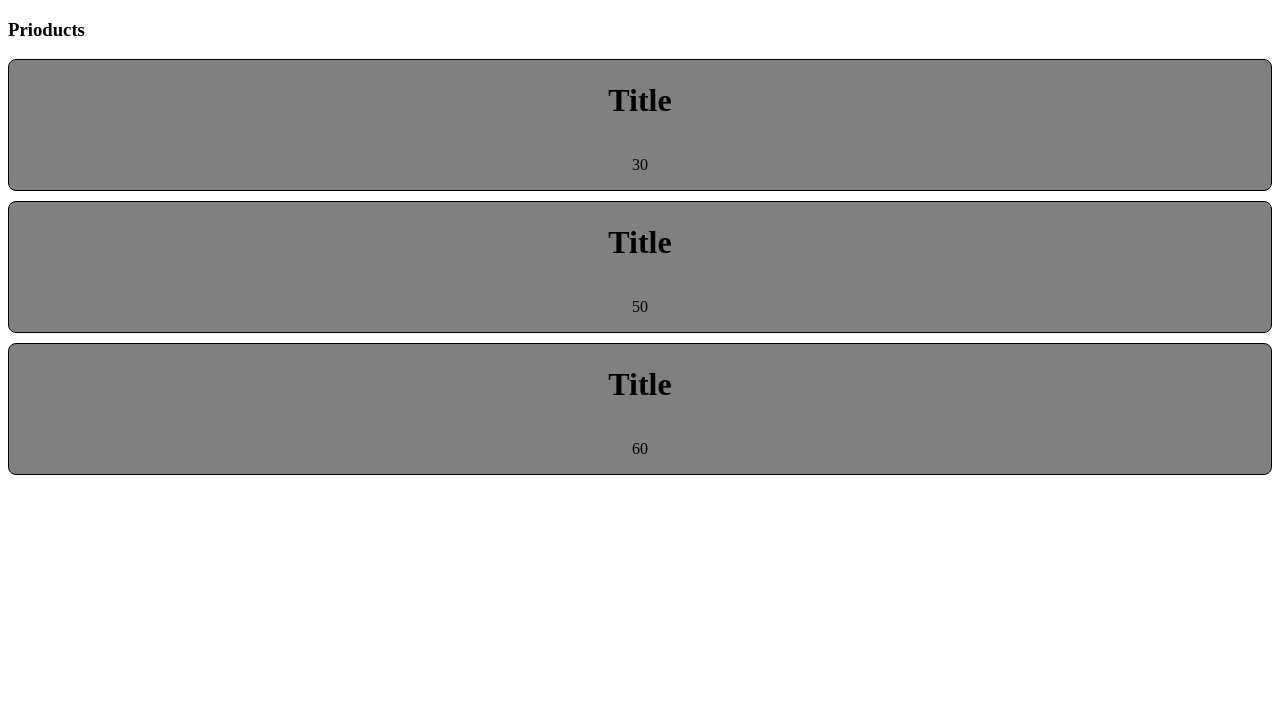
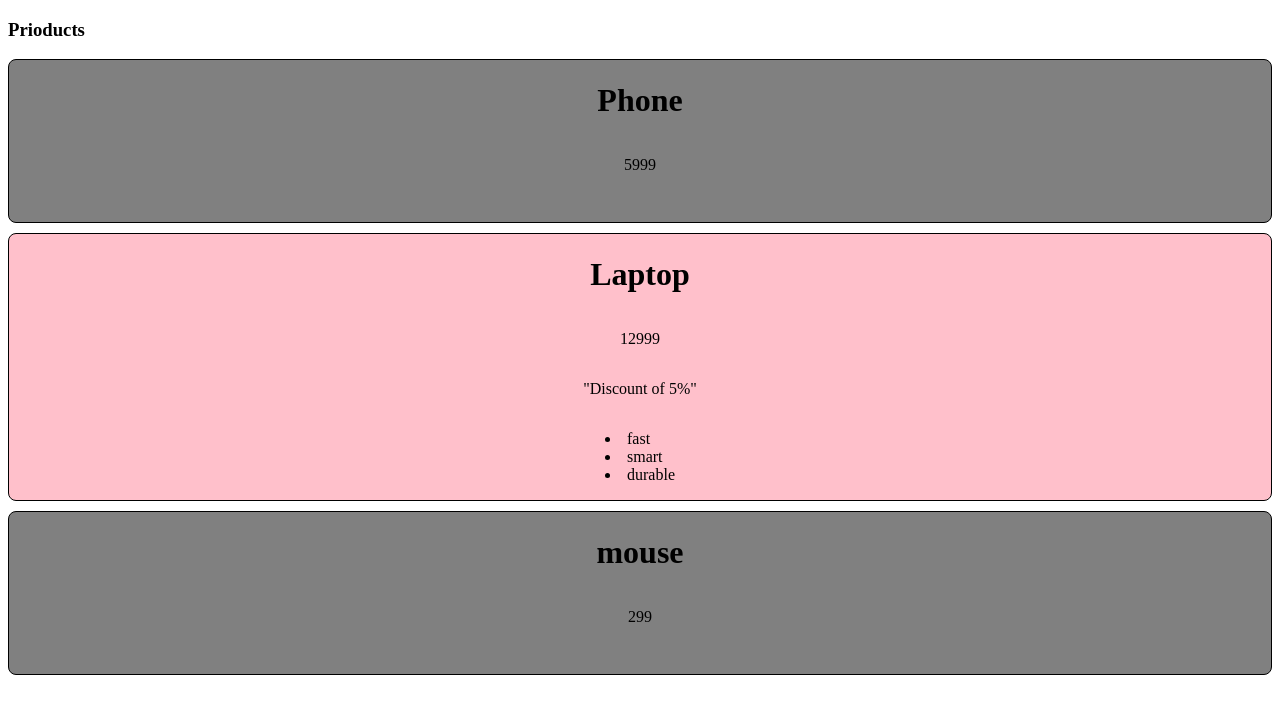
Before and after one commit to Rajit909/React_practice-main-, a React (Create React App) app: page / in a window 1280 px wide. Shown: the top 714 px of the page. Built offline with nearby package versions, Linux system fonts and the light colour scheme.

Commit message:
conditional in  react

```diff
--- a/src/component/product.jsx
+++ b/src/component/product.jsx
@@ -1,13 +1,27 @@
-import React from 'react'
+// import React from 'react'
 
-const Product = ({title, price}) => {
+function Product({title, price=5999, features}){
+
+  const list = features ? features.map((feature, index) =>
+    <li key={index}>{feature}</li>) : null;
+
+    let isDiscount = price > 12000;
+    let styles = {
+      backgroundColor: isDiscount  ? "pink": ""
+    };
   return (
     <>
-    <div className="container">
+    <div className="container" style={styles}>
         <h1>{title}</h1>
         <p>{price}</p>
+
+        {isDiscount ? <p>"Discount of 5%" </p> : null}
+
+        <p>{list}</p>
+
     </div>
     </>
+
   )
 }
 
--- a/src/component/producttab.jsx
+++ b/src/component/producttab.jsx
@@ -2,12 +2,19 @@ import React from 'react'
 import Product from './product'
 
 const Producttab = () => {
+  let features = [
+    "fast",
+    "smart",
+    "durable"
+  ]
+
+
   return (
     <div className='main'>
       <h3>Prioducts</h3>
-      <Product title="Title" price="30"/>
-      <Product title="Title" price="50"/>
-      <Product title="Title" price="60"/>
+      <Product title="Phone" />
+      <Product title="Laptop" price={12999} features={features }/>
+      <Product title="mouse" price={299} />
     </div>
   )
 }
```
